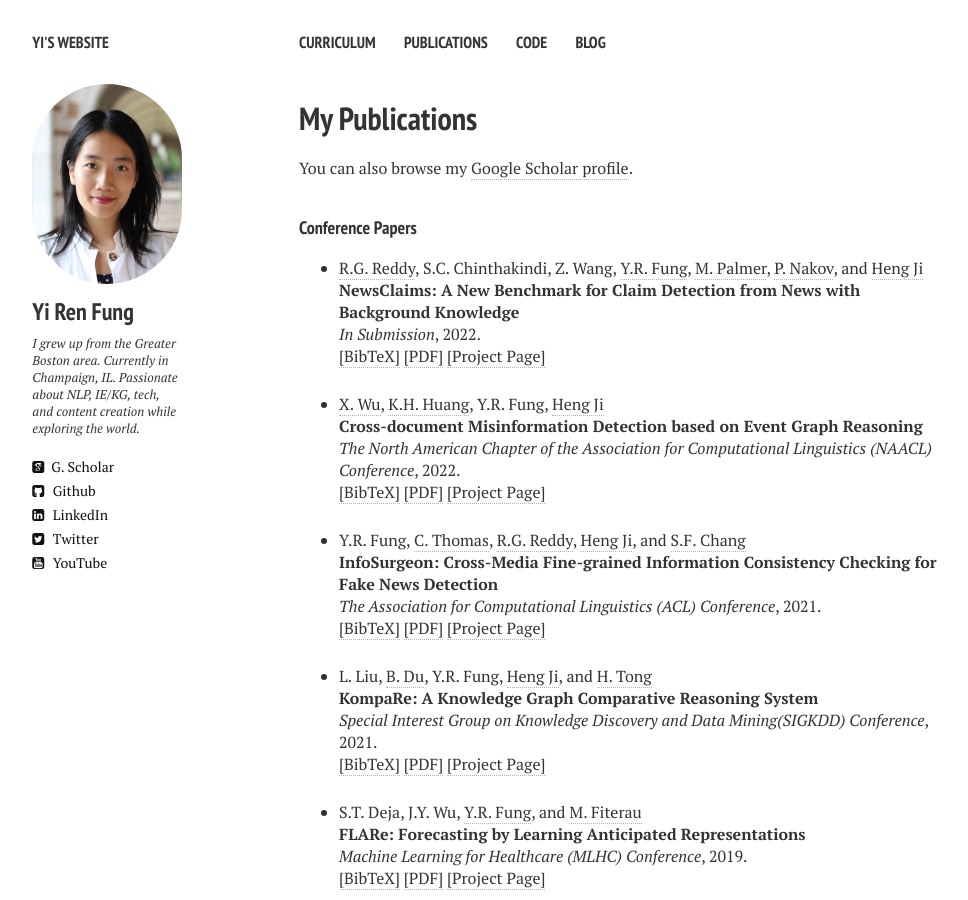
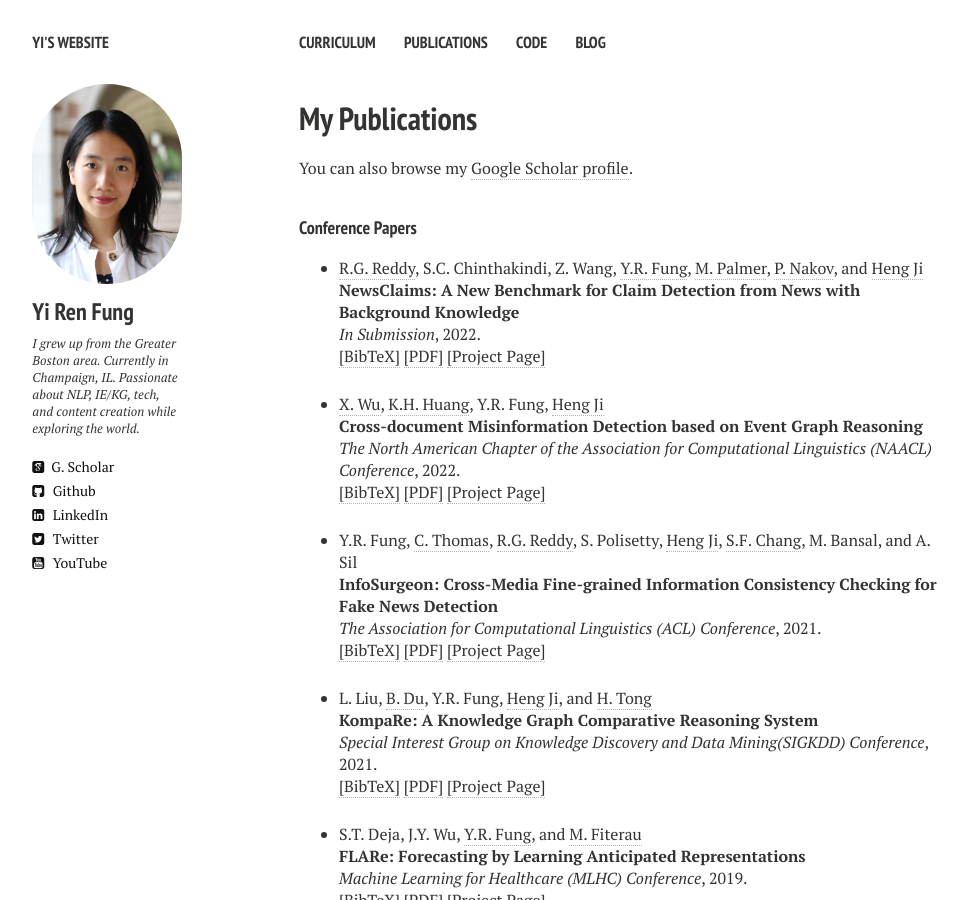
Before and after one commit to yrf1/yrf1.github.io, a Jekyll site: the page built from publications.md, in a window 1280 px wide and 900 px high. Shown: the whole window, without its empty margins (21-989 px from the left). Built offline with Jekyll 4.4.1, drawn with Linux system fonts in a browser that asks for light colours; nearby versions of some CDN libraries.

Commit message:
Update publications

```diff
--- a/_layouts/publications.html
+++ b/_layouts/publications.html
@@ -131,12 +131,12 @@ div.bibtex pre { font-size: 75%; overflow: auto;  width: 100%; padding: 0em 0em;
 </li>
 
 <li ><p>
-Y.R. Fung, <a href="https://people.cs.pitt.edu/~chris/" target="_blank">C. Thomas</a>, <a href="https://gangiswag.github.io" target="_blank">R.G. Reddy</a>, <a href="https://blender.cs.illinois.edu/hengji.html" target="_blank">Heng Ji</a>, and <a href="https://www.ee.columbia.edu/~sfchang/" target="_blank">S.F. Chang</a>
+Y.R. Fung, <a href="https://people.cs.pitt.edu/~chris/" target="_blank">C. Thomas</a>, <a href="https://gangiswag.github.io" target="_blank">R.G. Reddy</a>, S. Polisetty, <a href="https://blender.cs.illinois.edu/hengji.html" target="_blank">Heng Ji</a>, <a href="https://www.ee.columbia.edu/~sfchang/" target="_blank">S.F. Chang</a>, M. Bansal, and A. Sil
 <br><b>InfoSurgeon: Cross-Media Fine-grained Information Consistency Checking for Fake News Detection</b><br>
 <i>The Association for Computational Linguistics (ACL) Conference</i>,
 2021.
 <br />
-<a href="javascript:toggleBibtex('Maninis2018b')">[BibTeX]</a>
+<a href="javascript:toggleBibtex('fung2021infosurgeon')">[BibTeX]</a>
 <a href="http://proceedings.mlr.press/v106/devarakonda19a/devarakonda19a.pdf" target="_blank">[PDF]</a> <a href = "https://github.com/Information-Fusion-Lab-Umass/flare/blob/master/README.md"  target="_blank">
 [Project Page]</a>
 </p>
```
